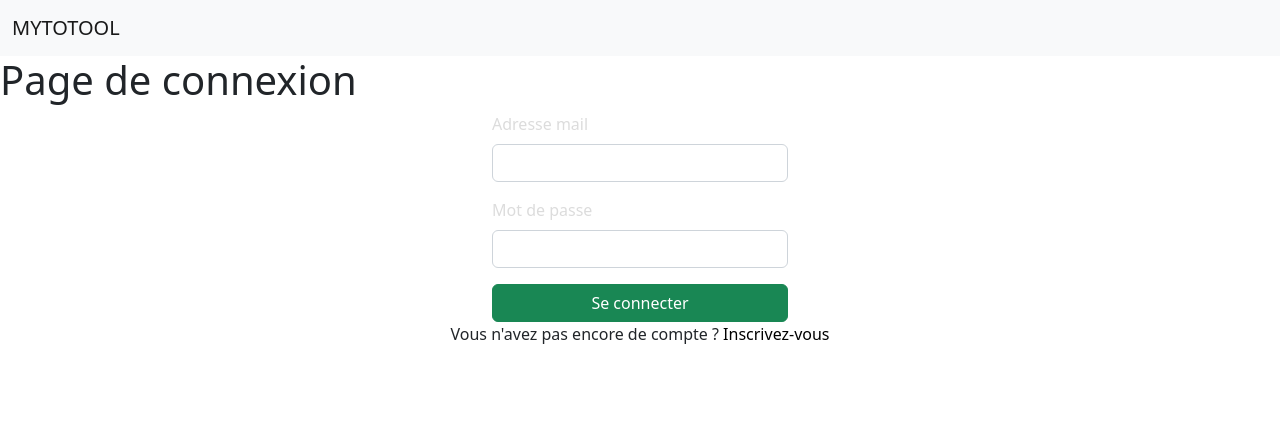
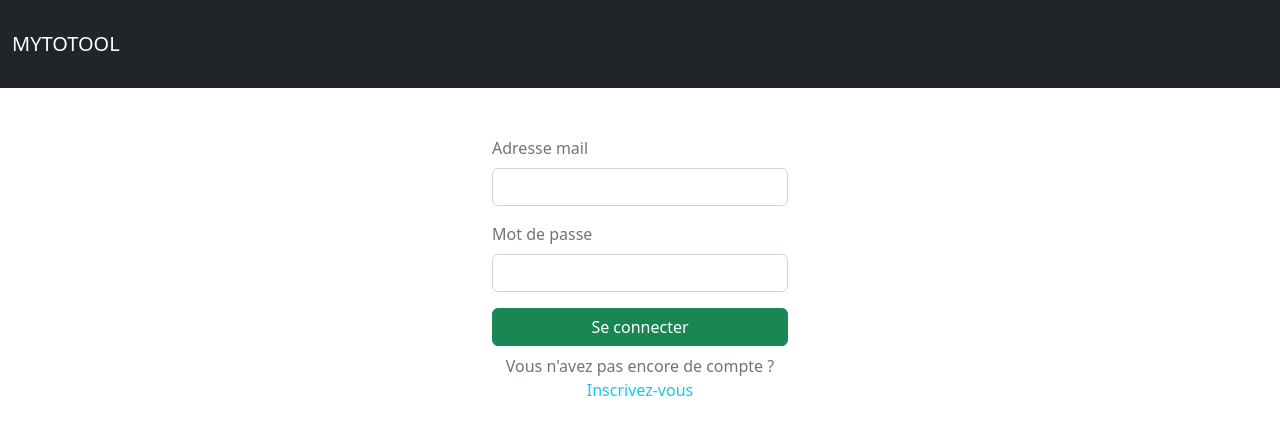
Before and after one commit to JulienHatemian/mytotool, a PHP site: page /connexion.php in a window 1280 px wide. Shown: the top 435 px of the page. Run offline with PHP 8.4, Linux system fonts and the light colour scheme.

Commit message:
Minor correction

```diff
--- a/assets/partials/nav.php
+++ b/assets/partials/nav.php
@@ -1,11 +1,11 @@
-<nav class="navbar bg-light">
-  <div class="container-fluid">
+<nav class="navbar navbar-dark bg-dark">
+  <div class="container-fluid py-3">
     <a class="navbar-brand" href="index.php">
       MYTOTOOL
     </a>
     <?php
     if( isset( $_SESSION[ 'profil' ] ) ) { ?>
-    <a href="logout.php">Déconnexion</a>
+    <a href="logout.php" class="text-white">Déconnexion</a>
     <?php } ?>
   </div>
 </nav>
--- a/assets/public/css/style.css
+++ b/assets/public/css/style.css
@@ -39,10 +39,6 @@
     background-color: var( --light-gray );
 }
 
-/* .list-overall{
-    border: solid 3px black;
-} */
-
 .new-task{
     border-right: 3px gray solid;
 }
@@ -59,3 +55,20 @@
 .list-body{
     overflow-y: scroll;
 }
+
+#add-sign{
+    transform-origin: center;
+}
+
+#add-sign:hover{
+    animation: rotation 1.5s ease-in-out infinite;
+}
+
+@keyframes rotation{
+    from{
+        transform: rotate( 0deg );
+    }
+    to{
+        transform: rotate( 360deg );
+    }
+}
--- a/class/cls_user.php
+++ b/class/cls_user.php
@@ -29,7 +29,7 @@
     {
         $cls_check = new cls_check();
 
-        $login = htmlspecialchars( $login );
+        $login = htmlspecialchars( trim( $login ) );
         $password = htmlspecialchars( $password );
         $cls_check->checkLogin( $login, $password );
 
@@ -89,7 +89,7 @@
 
     public function join( string $login, string $password, string $passwordConfirmation ){
         $cls_check = new cls_check;
-        $login = htmlspecialchars( $login );
+        $login = htmlspecialchars( trim( $login ) );
         $password = htmlspecialchars( $password );
         $passwordConfirmation = htmlspecialchars( $passwordConfirmation );
 
--- a/connexion.php
+++ b/connexion.php
@@ -8,23 +8,22 @@
         header('Location: index.php');
     }
 ?>
-<h1>Page de connexion</h1>
-<div class="alert-error container">
+<div class="alert-error container my-2">
     <?= alert(); ?>
 </div>
-<form class="container d-flex flex-column" action="./controller/ctr_connexion.php" method="post" id="connexion">
+<form class="container d-flex flex-column mt-5" action="./controller/ctr_connexion.php" method="post" id="connexion">
     <div class="mb-3">
-        <label for="login" class="form-label">Adresse mail</label>
+        <label for="login" class="form-label text-secondary">Adresse mail</label>
         <input type="text" class="form-control" id="login" name="login">
     </div>
     <div class="mb-3">
-    <label for="password" class="form-label">Mot de passe</label>
-    <input type="password" class="form-control" id="password" name="password">
+        <label for="password" class="form-label text-secondary">Mot de passe</label>
+        <input type="password" class="form-control" id="password" name="password">
     </div>
 
-    <button type="submit" class="btn btn-success">Se connecter</button>
+    <button type="submit" class="btn btn-success mb-2">Se connecter</button>
+    <p class="text-center text-secondary">Vous n'avez pas encore de compte ? <a href="join.php" class="text-info">Inscrivez-vous</a></p>
 </form>
-<p class="text-center">Vous n'avez pas encore de compte ? <a href="join.php">Inscrivez-vous</a></p>
 
 <?php
     include './assets/partials/footer.php';
--- a/controller/ctr_connexion.php
+++ b/controller/ctr_connexion.php
@@ -1,7 +1,6 @@
 <?php
 include '../assets/include/inc.php';
 
-// $out = array();
 try
 {
     $cls_user = new cls_user();
--- a/controller/ctr_deletetask.php
+++ b/controller/ctr_deletetask.php
@@ -1,6 +1,5 @@
 <?php
 include '../assets/include/inc.php';
-
 
 try
 {
--- a/controller/ctr_modal.php
+++ b/controller/ctr_modal.php
@@ -4,7 +4,6 @@
 try
 {
     $cls_list = new cls_list();
-
     $data = $cls_list->showModal( $_GET[ 'id' ] );
 
     $out[ 'success' ] = $data;
--- a/controller/ctr_newlist.php
+++ b/controller/ctr_newlist.php
@@ -1,6 +1,5 @@
 <?php
 include '../assets/include/inc.php';
-
 
 try
 {
--- a/list.php
+++ b/list.php
@@ -30,7 +30,7 @@
             <label for="new-task-input" class="mb-1 fw-bold">Ajouter une nouvelle tâche:</label>
             <input type="text" class="form-control" id="new-task-input" placeholder="Nouvelle tâche" name="libelle" maxlength="80">
 
-            <label for="task-description">Description</label>
+            <label for="task-description" class="fw-bold">Description</label>
             <textarea class="form-control description-textarea" name="description" id="task-description" cols="30" rows="10" placeholder="(Optionnel)" maxlength="255"></textarea>
 
             <input type="hidden" value="<?= $_GET[ 'idlist' ] ?>" name="list">
@@ -97,7 +97,7 @@
         <?php } ?>
     </div>
     <?php }else{ ?>
-      <small class="text-center fst-italic text-secondary mt-5">Aucune tâche renseignée pour le moment</small>
+      <small class="text-center fst-italic text-secondary mt-5 fw-bold">Aucune tâche renseignée pour le moment</small>
     <?php } ?>
 </div>
 
```
Also changed, not shown: class/cls_list.php (+7 -6 lines), index.php (+10 -10 lines), join.php (+8 -5 lines).
